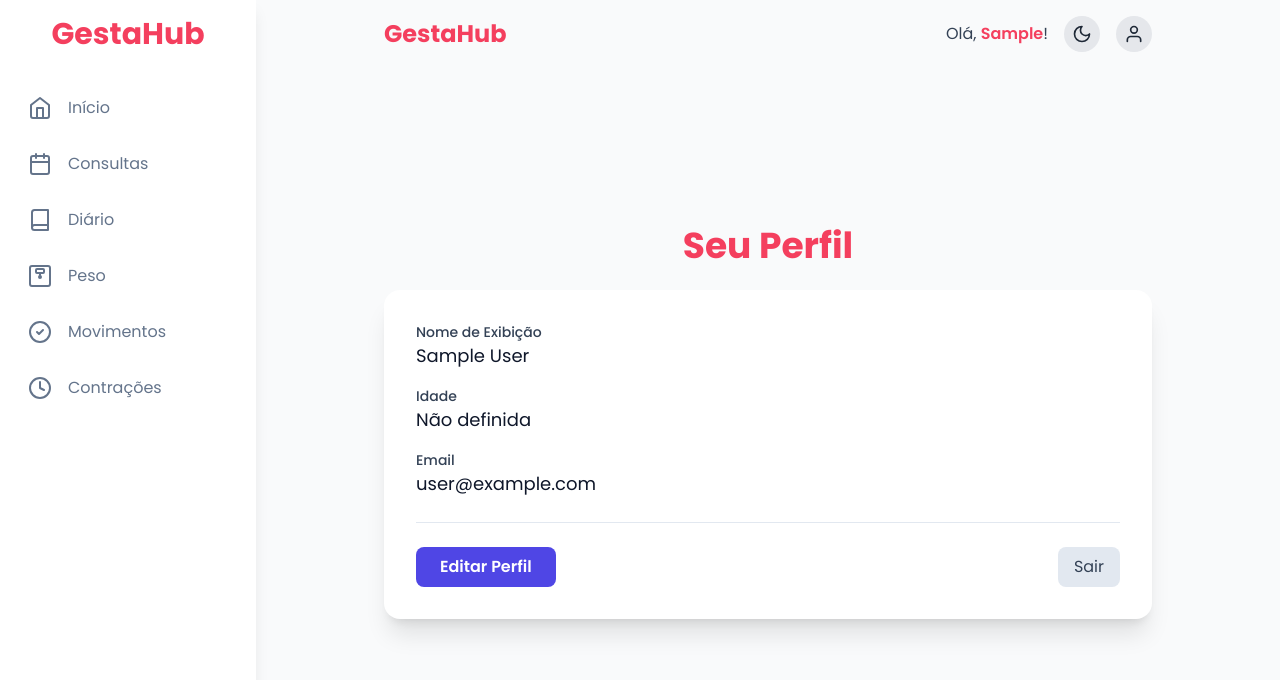
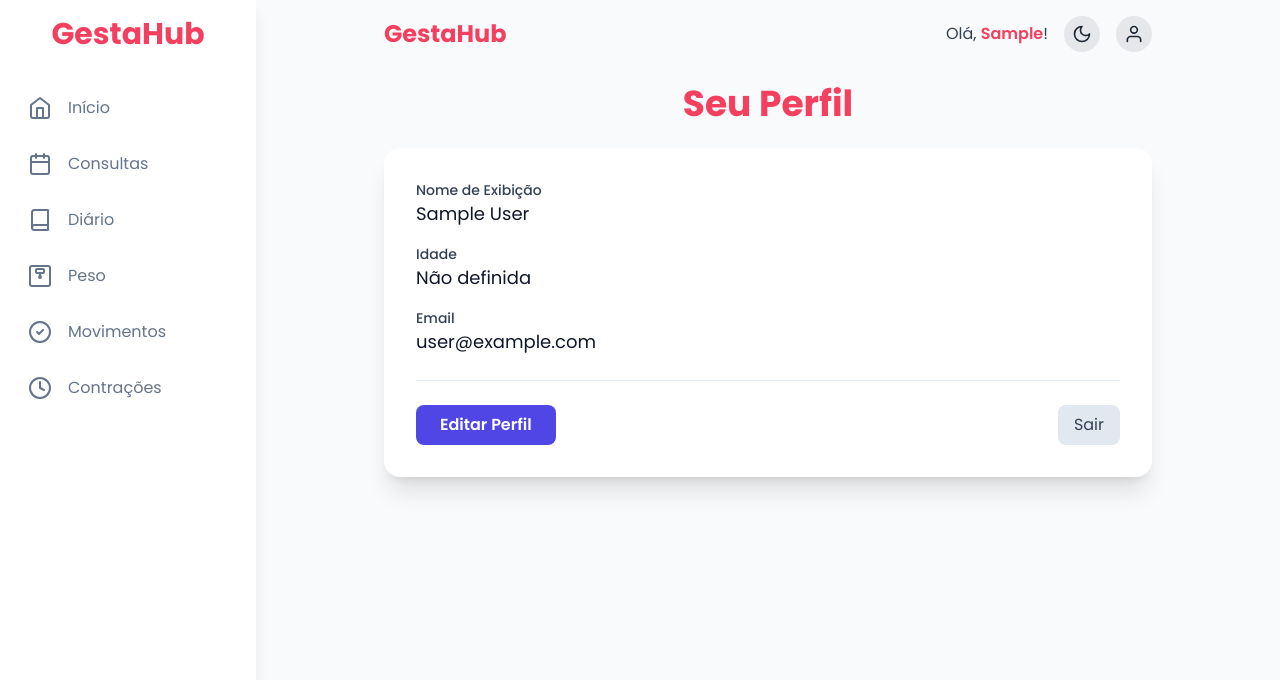
Before and after one commit to moisesgodinho/gestahub, a Next.js app: page /perfil in a window 1280 px wide. Shown: the top 680 px of the page. Built offline with nearby package versions, Linux system fonts and the light colour scheme; no server answers; the database is empty; sample sign-in values are in the browser's storage.

Commit message:
ajustes de layout

```diff
--- a/src/app/perfil/page.js
+++ b/src/app/perfil/page.js
@@ -106,7 +106,8 @@ export default function ProfilePage() {
   }
 
   return (
-    <div className="flex items-center justify-center flex-grow p-4">
+    // CORREÇÃO: Alterado "items-center" para "items-start" para alinhar ao topo
+    <div className="flex items-start justify-center flex-grow p-4">
       <div className="w-full max-w-3xl">
         <h1 className="text-4xl font-bold text-rose-500 dark:text-rose-400 mb-6 text-center">
           Seu Perfil
```
